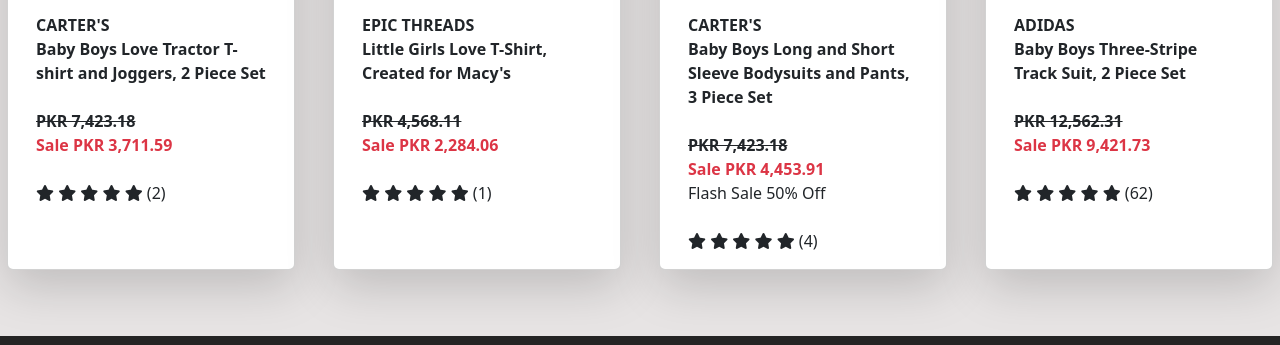
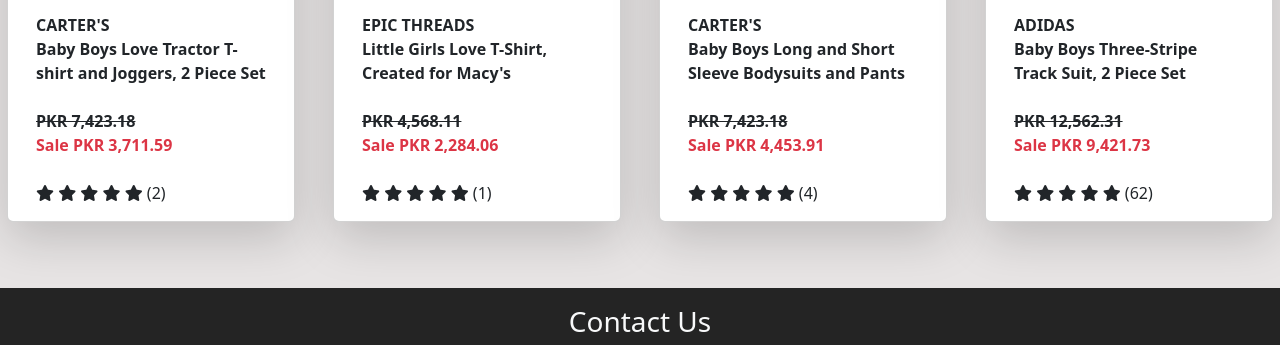
Before and after one commit to mbilal-09/Macy-s, a plain HTML site: page kid/index.html in a window 1280 px wide. Shown: the part 471-816 px from the top of the page. Drawn offline with nearby package versions, Linux system fonts and the light colour scheme.

Commit message:
cards align done

```diff
--- a/kid/index.html
+++ b/kid/index.html
@@ -118,13 +118,11 @@
                         class="text-link text-decoration-none text-dark m-0 fw-bold">CARTER'S</span></a>
                 <br>
                 <span class="card-text"><a href="" class="text-link text-decoration-none text-dark fw-bold">
-                    Baby Boys Long and Short Sleeve Bodysuits and Pants, 3 Piece Set</span></a>
+                    Baby Boys Long and Short Sleeve Bodysuits and Pants</span></a>
                 <br><br>
                 <span class="card-text text-decoration-line-through fw-bold">PKR 7,423.18</span>
                 <br>
                 <span class="card-text text-danger fw-bold">Sale PKR 4,453.91</span>
-                <br>
-                <span>Flash Sale 50% Off</span>
                 <br><br>
                 <i class="fa-solid fa-star"></i>
                 <i class="fa-solid fa-star"></i>
```
Also changed, not shown: index.html (+2 -0 lines), men/index.html (+1 -3 lines), index.css (line endings or trailing spaces).
